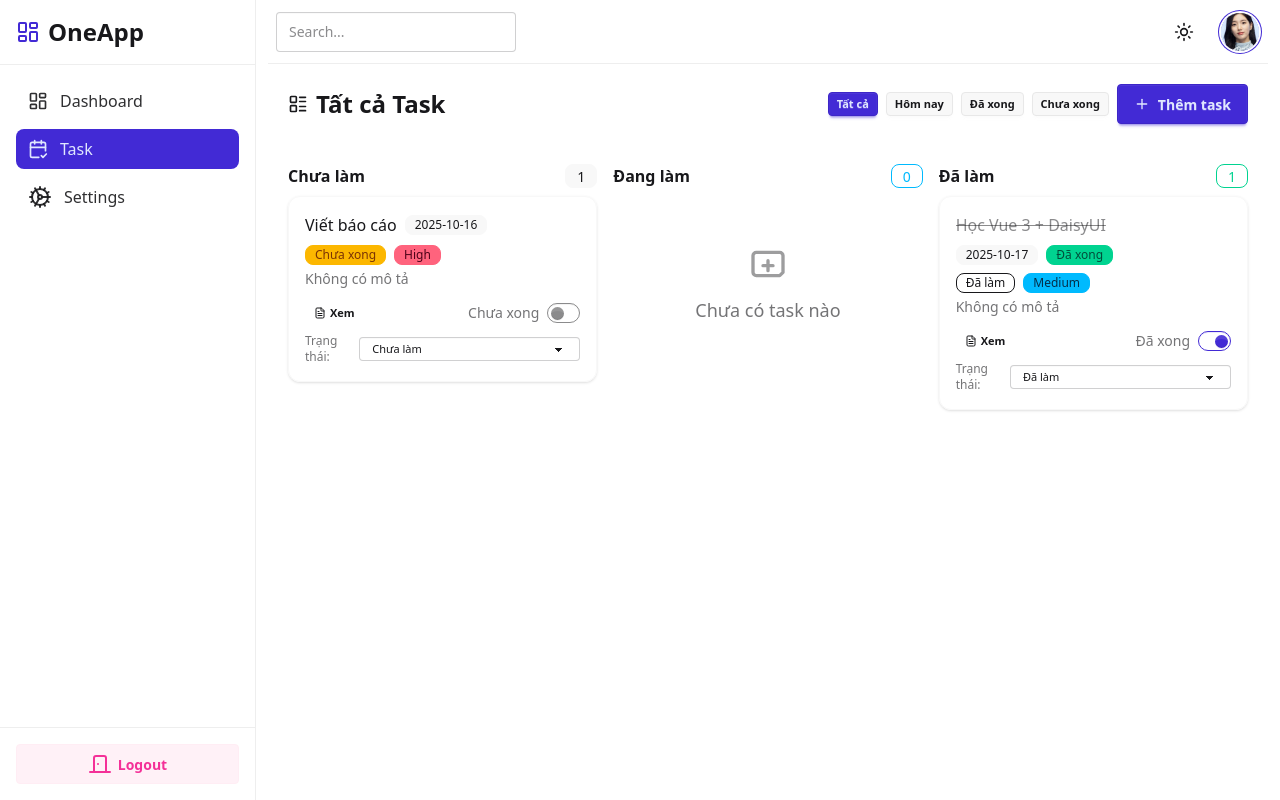
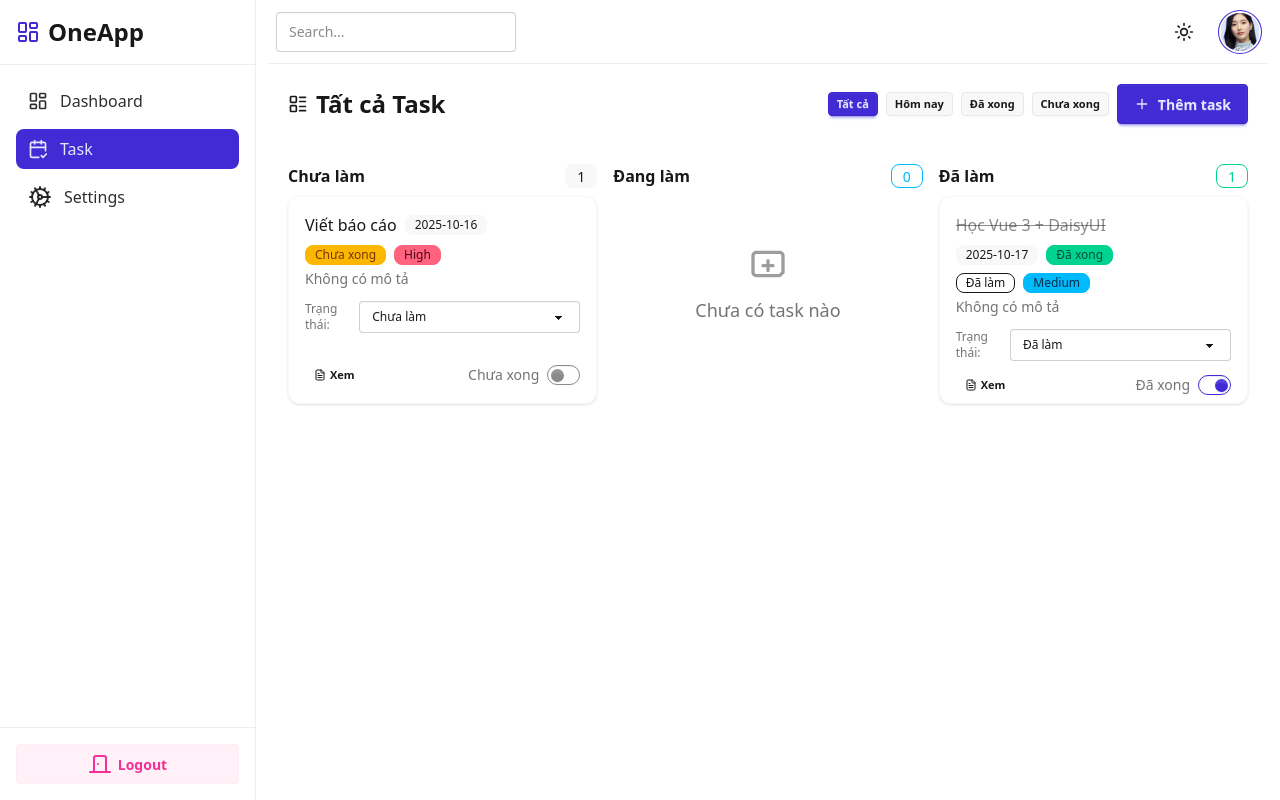
Before and after one commit to ngthanhvu/OneTaskApp, a Vue app: page /tasks in a window 1280 px wide. Built offline with nearby package versions, Linux system fonts and the light colour scheme; what @vueuse/head, v-calendar would draw is missing.

Commit message:
feat: update title in index.html and enhance task item component with additional features

```diff
--- a/index.html
+++ b/index.html
@@ -4,7 +4,7 @@
     <meta charset="UTF-8" />
     <link rel="icon" type="image/svg+xml" href="/app.png" />
     <meta name="viewport" content="width=device-width, initial-scale=1.0" />
-    <title>OneApp</title>
+    <title>OneApp - Management</title>
   </head>
   <body>
     <div id="app"></div>
--- a/src/components/Sidebar.vue
+++ b/src/components/Sidebar.vue
@@ -39,7 +39,7 @@
 </template>
 
 <script setup lang="ts">
-import { LayoutDashboard, DoorClosedIcon, CalendarCheck2, User, Cog} from 'lucide-vue-next'
+import { LayoutDashboard, DoorClosedIcon, CalendarCheck2, Cog} from 'lucide-vue-next'
 import { useRoute } from 'vue-router'
 import router from '../router'
 
--- a/src/components/tasks/TaskForm.vue
+++ b/src/components/tasks/TaskForm.vue
@@ -55,7 +55,7 @@
 <script setup lang="ts">
 import { reactive, ref, watchEffect } from 'vue'
 const props = defineProps<{ task?: any }>()
-const emit = defineEmits(['submit'])
+const emit = defineEmits(['submit', 'cancel'])
 
 const form = reactive({
     id: props.task?.id || null,
--- a/src/components/tasks/TaskItem.vue
+++ b/src/components/tasks/TaskItem.vue
@@ -1,4 +1,4 @@
-<template>
+<!-- <template>
     <div
         class="group p-4 rounded-xl bg-base-100/80 shadow-sm hover:shadow-md border border-base-200 hover:border-base-300 transition-all">
         <div class="flex items-start justify-between gap-3">
@@ -32,12 +32,76 @@
         </div>
         <div v-if="local.status != null" class="mt-2 flex items-center gap-2">
             <span class="text-xs text-base-content/60">Trạng thái:</span>
-            <select class="select select-bordered select-xs" v-model="local.status"
+            <select class="select select-bordered select-md" v-model="local.status"
                 @change="$emit('status-change', { ...local })">
                 <option :value="0">Chưa làm</option>
                 <option :value="1">Đang làm</option>
                 <option :value="2">Đã làm</option>
             </select>
+        </div>
+    </div>
+</template> -->
+
+<template>
+    <div
+        class="group p-4 rounded-xl bg-base-100/80 shadow-sm hover:shadow-md border border-base-200 hover:border-base-300 transition-all h-52 flex flex-col justify-between">
+        <!-- Nội dung chính -->
+        <div>
+            <div class="flex items-start justify-between gap-3">
+                <div class="min-w-0">
+                    <div class="flex flex-wrap items-center gap-2">
+                        <span class="truncate font-medium max-w-[12rem] sm:max-w-[16rem]"
+                            :class="{ 'line-through text-base-content/50': local.done }">
+                            {{ local.title }}
+                        </span>
+                        <span class="badge badge-ghost badge-sm shrink-0">{{ local.date }}</span>
+                        <span class="badge badge-sm shrink-0" :class="local.done ? 'badge-success' : 'badge-warning'">
+                            {{ local.done ? 'Đã xong' : 'Chưa xong' }}
+                        </span>
+                        <span v-if="local.status" class="badge badge-outline badge-sm shrink-0">{{ statusLabel }}</span>
+                        <span v-if="local.priority" class="badge badge-sm shrink-0" :class="priorityClass">
+                            {{ priorityLabel }}
+                        </span>
+                    </div>
+
+                    <p class="text-sm text-base-content/60 mt-1 line-clamp-2">
+                        {{ descriptionPreview }}
+                    </p>
+                </div>
+
+                <!-- Nút sửa / xoá -->
+                <div class="flex items-center gap-1 opacity-0 group-hover:opacity-100 transition-opacity shrink-0">
+                    <button class="btn btn-ghost btn-xs" title="Sửa" @click="$emit('edit', local)">
+                        <Pencil class="w-3 h-3" />
+                    </button>
+                    <button class="btn btn-ghost btn-xs text-error" title="Xoá" @click="$emit('delete', local)">
+                        <Trash2 class="w-3 h-3" />
+                    </button>
+                </div>
+            </div>
+
+            <!-- Chọn trạng thái -->
+            <div v-if="local.status != null" class="mt-3 flex items-center gap-2">
+                <span class="text-xs text-base-content/60">Trạng thái:</span>
+                <select class="select select-bordered select-sm" v-model="local.status"
+                    @change="$emit('status-change', { ...local })">
+                    <option :value="0">Chưa làm</option>
+                    <option :value="1">Đang làm</option>
+                    <option :value="2">Đã làm</option>
+                </select>
+            </div>
+        </div>
+
+        <!-- Footer -->
+        <div class="mt-3 flex items-center justify-between">
+            <button class="btn btn-ghost btn-xs gap-1" @click="$emit('view', local)">
+                <FileText class="w-3 h-3" /> Xem
+            </button>
+            <label class="label cursor-pointer gap-2">
+                <span class="label-text text-sm">{{ local.done ? 'Đã xong' : 'Chưa xong' }}</span>
+                <input type="checkbox" v-model="local.done" class="toggle toggle-primary toggle-sm"
+                    @change="$emit('update', local)" />
+            </label>
         </div>
     </div>
 </template>
@@ -46,7 +110,7 @@
 import { reactive, watch, computed } from 'vue'
 import { FileText, Pencil, Trash2 } from 'lucide-vue-next'
 const props = defineProps<{ task: any }>()
-defineEmits(['edit', 'delete', 'update', 'view'])
+defineEmits(['edit', 'delete', 'update', 'view', 'status-change'])
 const local = reactive({ ...props.task })
 const descriptionPreview = computed(() => (local as any).description?.trim() || 'Không có mô tả')
 const statusLabel = computed(() => {
--- a/src/pages/Home.vue
+++ b/src/pages/Home.vue
@@ -193,6 +193,10 @@ interface Task {
     date: string
     done: boolean
     description?: string
+    // @ts-ignore add-on fields
+    priority?: 'low' | 'medium' | 'high'
+    // @ts-ignore add-on fields
+    tags?: string[]
 }
 
 const tasks = reactive<Task[]>([
@@ -218,7 +222,7 @@ function toLocalYMD(date: Date) {
     return `${y}-${m}-${d}`
 }
 function fromYMD(ymd: string) {
-    const [y, m, d] = ymd.split('-').map(Number)
+    const [y, m, d] = ymd.split('-').map(Number) as [number, number, number]
     return new Date(y, (m || 1) - 1, d || 1)
 }
 
--- a/src/pages/auth/Profile.vue
+++ b/src/pages/auth/Profile.vue
@@ -1,5 +1,5 @@
 <template>
-    <div class="mx-auto max-w-2xl bg-base-100 rounded-2xl shadow-md border border-base-300 p-5 sm:p-8 space-y-6 sm:space-y-8">
+    <div class="mx-auto bg-base-100 rounded-2xl shadow-md border border-base-300 p-5 sm:p-8 space-y-6 sm:space-y-8">
         <!-- Header -->
         <div>
             <h1 class="text-2xl sm:text-3xl font-bold mb-1">Profile</h1>
```
